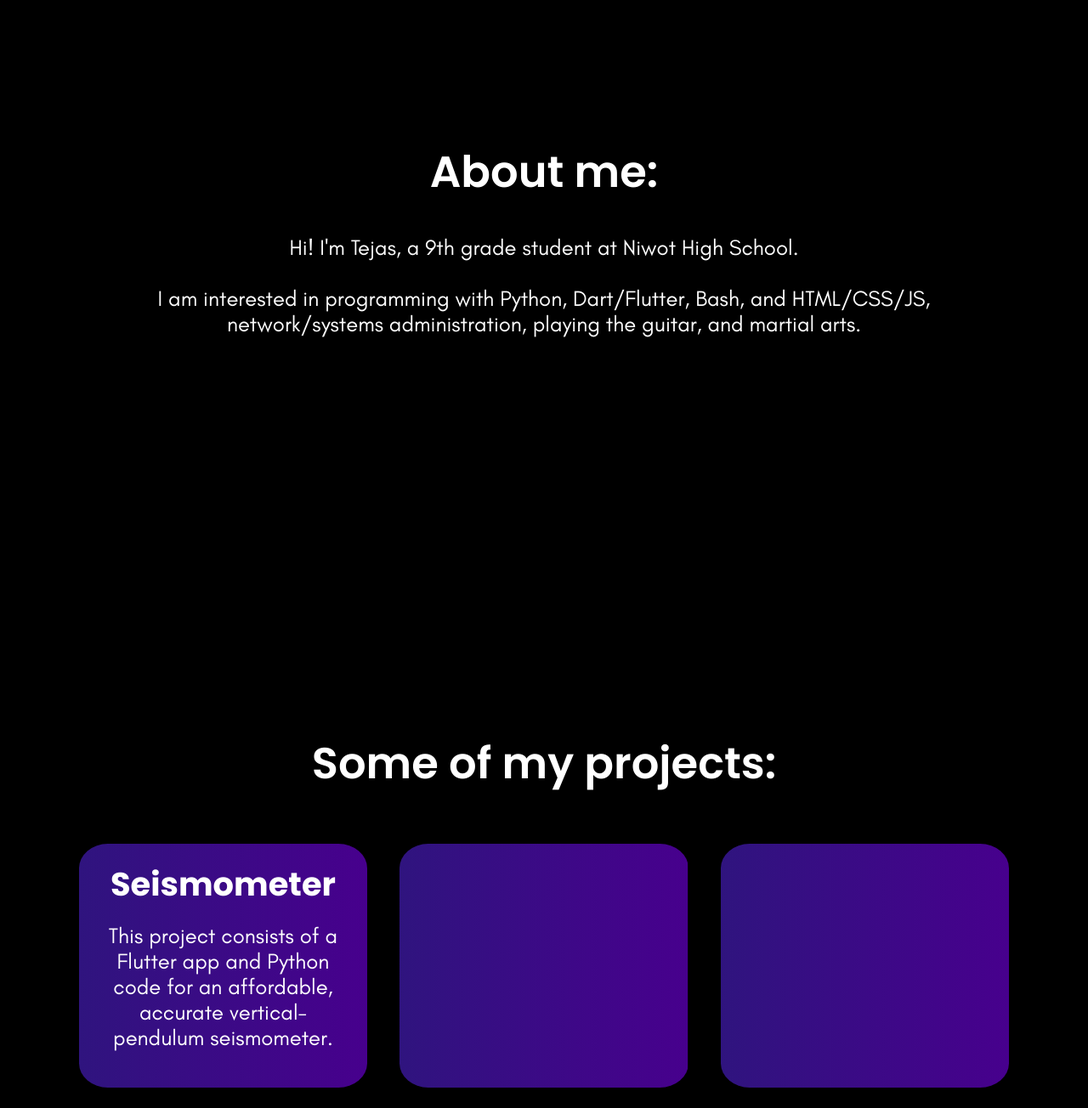
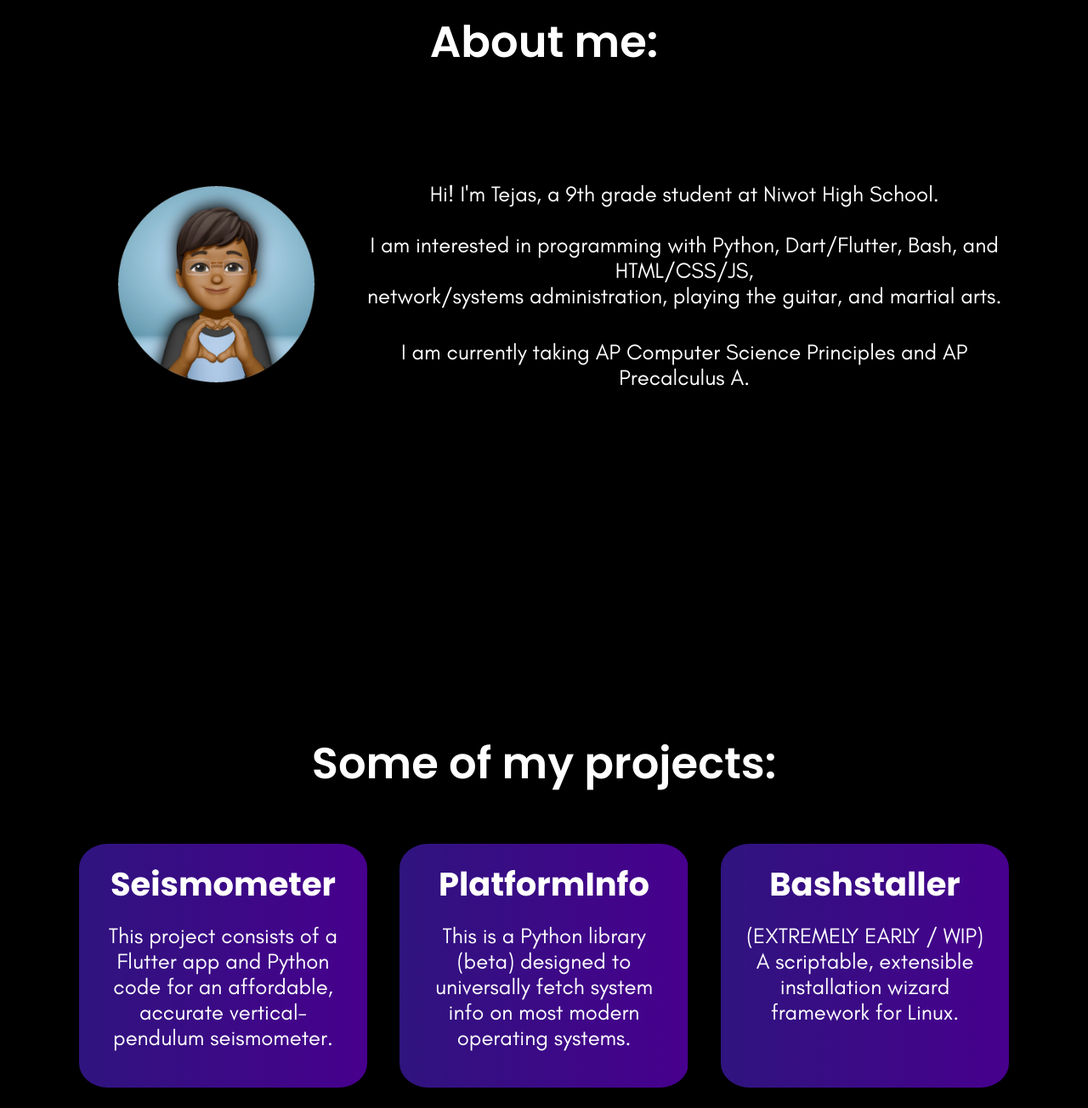
Before and after one commit to tejasraman/traman-website, a plain HTML site: page index.html in a window 1280 px wide. Shown: the part 920-2224 px from the top of the page at 85% size. Drawn offline with Linux system fonts and the light colour scheme.

Commit message:
Updates (for APCSP assignment)

```diff
--- a/index.html
+++ b/index.html
@@ -24,7 +24,19 @@
         </div>
         <div class="card flexparent col" id="about">
             <h1 class="header">About me:</h1><br><br>
-            <p>Hi! I'm Tejas, a 9th grade student at Niwot High School. <br><br> I am interested in programming with Python, Dart/Flutter, Bash, and HTML/CSS/JS, <br> network/systems administration, playing the guitar, and martial arts.</p>
+            <div class="flexparent" style="padding: 7%">
+                <div style="flex: 3">
+                    <center>
+                    <img src="assets/avatar.PNG" width=70%">
+                    </center>
+                </div>
+                <div style="flex: 7">
+                    <center>
+                <p>Hi! I'm Tejas, a 9th grade student at Niwot High School. <br><br> I am interested in programming with Python, Dart/Flutter, Bash, and HTML/CSS/JS, <br> network/systems administration, playing the guitar, and martial arts.</p>
+                <div><br><br></div> <p> I am currently taking AP Computer Science Principles and AP Precalculus A.</p>
+                    </center>
+                    </div>
+            </div>
             </div>
         </div>
         <div class="card flexparent col">
@@ -37,10 +49,20 @@
                     <p>This project consists of a Flutter app and Python code for an affordable, accurate vertical-pendulum seismometer.</p>
                 </div>
                 </a>
-                <div class="tile">
-                </div>
-                <div class="tile">
-                </div>
+                <a href="https://github.com/platforminfo/platforminfo" target="_blank">
+                    <div class="tile">
+                        <h2 class="tileheader">PlatformInfo</h2>
+                        <br>
+                        <p>This is a Python library (beta) designed to universally fetch system info on most modern operating systems.</p>
+                    </div>
+                </a>
+                <a href="https://github.com/tejasraman/bashstaller/tree/master" target="_blank">
+                    <div class="tile">
+                        <h2 class="tileheader">Bashstaller</h2>
+                        <br>
+                        <p>(EXTREMELY EARLY / WIP) A scriptable, extensible installation wizard framework for Linux.</p>
+                    </div>
+                </a>
             </div>
         </div>
         <script src="libs/app.js"></script>
```
Also changed, not shown: assets/avatar.PNG (added).
